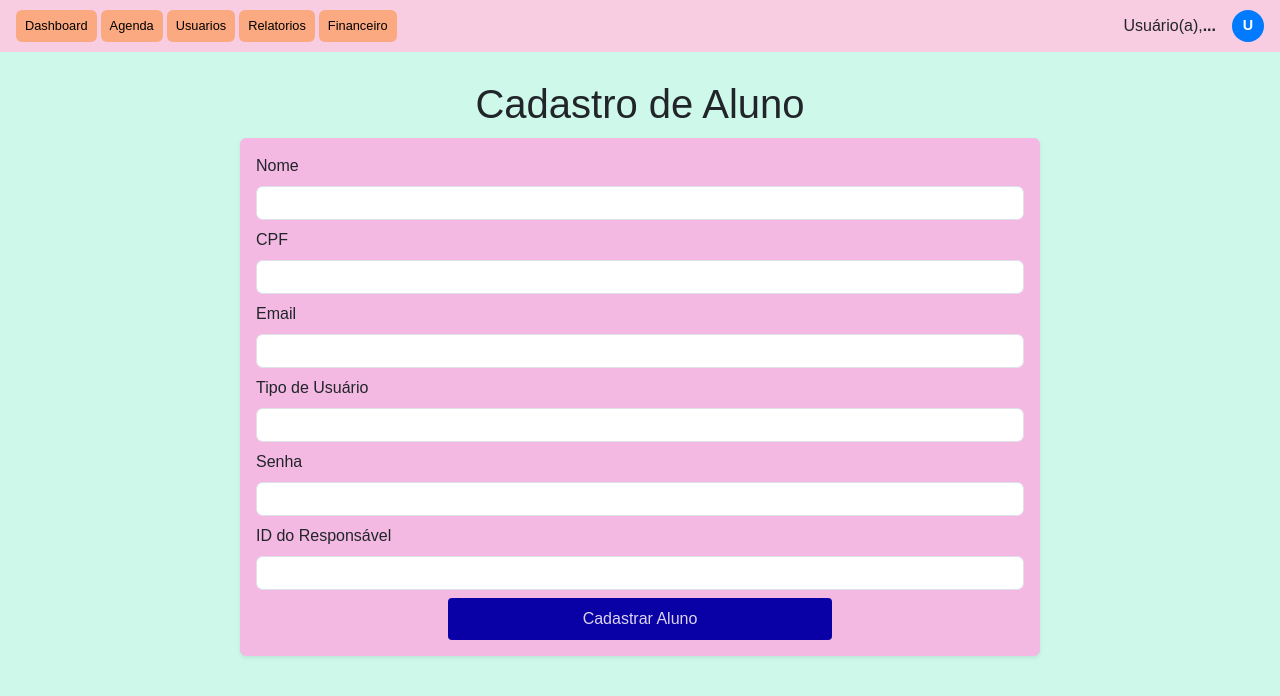
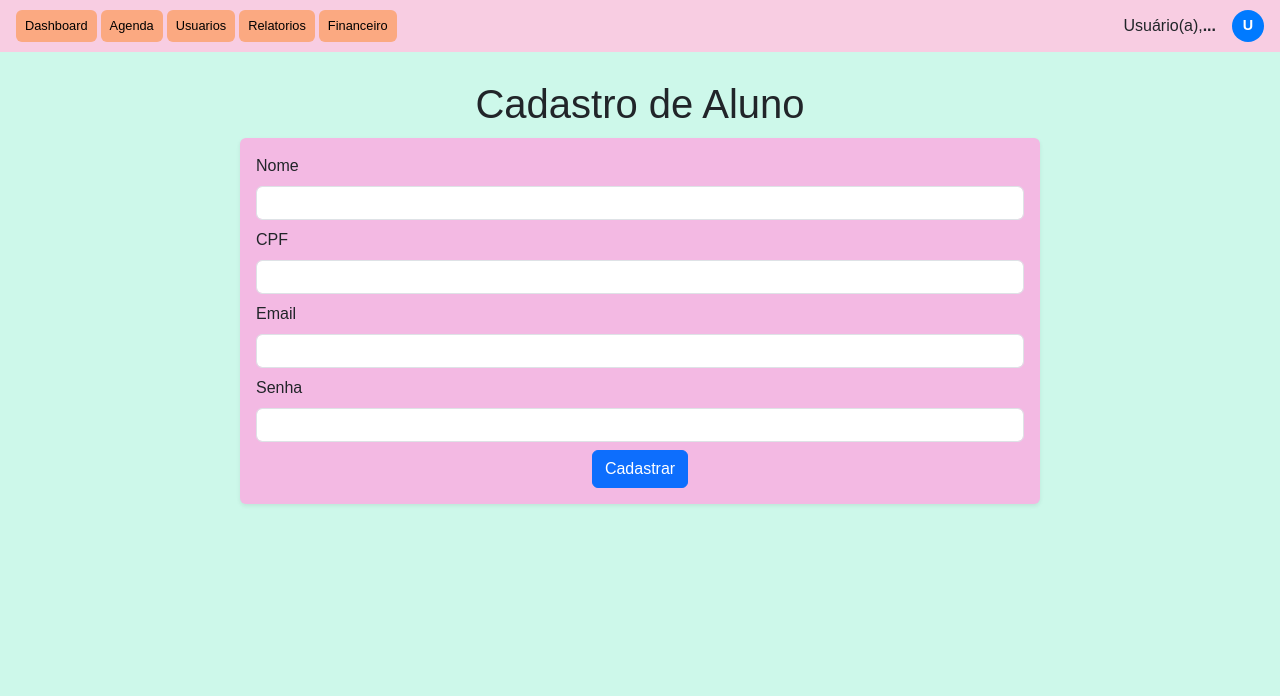
Before and after one commit to Ailton-guedes/Projeto-Personal-Kids, a React (Vite) app in the folder frontend/: page /usuarios/cadastro-de-aluno in a window 1280 px wide. Shown: the top 696 px of the page. Built offline with nearby package versions, Linux system fonts and the light colour scheme.

Commit message:
ajuste cadastro de aluno

```diff
--- a/frontend/src/pages/administrator/usuarios/Cadastro_aluno/index.jsx
+++ b/frontend/src/pages/administrator/usuarios/Cadastro_aluno/index.jsx
@@ -1,15 +1,27 @@
 import { criarAluno } from '../../../../service/api';
-import { useState } from 'react';
+import { useState, useEffect } from 'react';
+import { useLocation } from 'react-router-dom';
 
 const CadastroAluno = () => {
+    const location = useLocation();
+    const idUser = location.state?.id;
+
     const [formData, setFormData] = useState({
-        nome: '',
+        name: '',
         cpf: '',
         email: '',
-        type: '',
         password: '',
         id_responsavel: '',
     });
+
+    useEffect(() => {
+        if (idUser) {
+            setFormData((prev) => ({
+                ...prev,
+                id_responsavel: idUser,
+            }));
+        }
+    }, [idUser]);
 
     const handleChange = (e) => {
         const { name, value } = e.target;
@@ -44,11 +56,11 @@ const CadastroAluno = () => {
                 }}
             >
                 <div className="mb-2">
-                    <label htmlFor="nome" className="form-label">Nome</label>
+                    <label htmlFor="name" className="form-label">Nome</label>
                     <input
                         type="text"
-                        name="nome"
-                        value={formData.nome}
+                        name="name"
+                        value={formData.name}
                         onChange={handleChange}
                         className="form-control py-1"
                         required
@@ -80,18 +92,6 @@ const CadastroAluno = () => {
                 </div>
 
                 <div className="mb-2">
-                    <label htmlFor="type" className="form-label">Tipo de Usuário</label>
-                    <input
-                        type="text"
-                        name="type"
-                        value={formData.type}
-                        onChange={handleChange}
-                        className="form-control py-1"
-                        required
-                    />
-                </div>
-
-                <div className="mb-2">
                     <label htmlFor="password" className="form-label">Senha</label>
                     <input
                         type="password"
@@ -103,32 +103,15 @@ const CadastroAluno = () => {
                     />
                 </div>
 
-                <div className="mb-2">
-                    <label htmlFor="id_responsavel" className="form-label">ID do Responsável</label>
-                    <input
-                        type="text"
-                        name="id_responsavel"
-                        value={formData.id_responsavel}
-                        onChange={handleChange}
-                        className="form-control py-1"
-                        required
-                    />
-                </div>
+                <div className="text-center">
 
-                <div className="text-center">
                     <button
                         type="submit"
-                        className="btn"
-                        style={{
-                            backgroundColor: 'rgb(9, 1, 166)',
-                            color: 'rgb(221, 214, 238)',
-                            padding: '8px 16px',
-                            borderRadius: '4px',
-                            fontSize: '16px',
-                            width: '50%',
-                        }}
+                        className="btn btn-primary"
+
+
                     >
-                        Cadastrar Aluno
+                        Cadastrar
                     </button>
                 </div>
             </form>
--- a/frontend/src/pages/administrator/usuarios/index.jsx
+++ b/frontend/src/pages/administrator/usuarios/index.jsx
@@ -50,12 +50,15 @@ const User = () => {
       <div className="bg-white border rounded shadow-sm p-4 mb-4 d-flex flex-column flex-md-row justify-content-between align-items-start align-items-md-center gap-3">
         <p className="m-0 fw-semibold">Tipos de cadastro:</p>
         <div className="d-flex gap-2">
-          <button className="btn btn-primary" onClick={() => navigate('/usuarios/cadastro-de-aluno')}>
-            Aluno
+
+          <button className="btn btn-primary" onClick={() => navigate('/usuarios/cadastro-de-responsavel')}>
+            Responsavel
           </button>
+
           <button className="btn btn-primary" onClick={() => navigate('/usuarios/cadastro-de-professor')}>
             Professor
           </button>
+
         </div>
       </div>
 
--- a/frontend/src/pages/administrator/usuarios/perfil/index.jsx
+++ b/frontend/src/pages/administrator/usuarios/perfil/index.jsx
@@ -60,6 +60,11 @@ const Perfil = () => {
     return <div>{error}</div>;
   }
 
+
+  const idToNextPage = () => {
+    navigate('/usuarios/cadastro-de-aluno', { state: { id } });
+  }
+
   return (
     <div className="container py-4">
       <div className="bg-white rounded shadow-sm p-4" style={{ backgroundColor: '#F8CDE2' }}>
@@ -69,7 +74,7 @@ const Perfil = () => {
           </h2>
           <span
             className={`px-3 py-1 rounded-3 fw-bold text-white ${formData.status === 'ativo' ? 'bg-success' : 'bg-danger'
-              }`}m
+              }`} m
           >
             {formData.status === 'ativo' ? 'Ativado' : 'Desativado'}
           </span>
@@ -158,6 +163,7 @@ const Perfil = () => {
         </div>
 
         <div className="d-flex justify-content-start gap-2 mt-3">
+
           {isEditing ? (
             <>
               <button type="button" className="btn btn-success" onClick={handleSubmit}>
@@ -172,6 +178,15 @@ const Perfil = () => {
               Editar
             </button>
           )}
+
+          {formData.type === "responsavel" && (
+            <button
+              className="btn btn-primary"
+              onClick={idToNextPage}
+            >
+             Cadastrar Aluno
+            </button>
+          )}
         </div>
       </div>
     </div>
--- a/frontend/src/routes/root.jsx
+++ b/frontend/src/routes/root.jsx
@@ -4,7 +4,7 @@ import Error from "../pages/Error";
 
 import Login from "../pages/administrator/Login";
 import RecuperarSenha from "../pages/administrator/login/recuperar_senha";
-import CadastroAdmin from "../pages/administrator/login/cadastro_admin";
+import CadastroAdmin from "../pages/administrator/login/cadastro_responsavel";
 
 
 import Dashboard from "../pages/administrator/dashboard";
--- a/frontend/src/service/api.jsx
+++ b/frontend/src/service/api.jsx
@@ -40,5 +40,5 @@ export const criarProfessor = (data) => {
 }
 
 export const criarAluno = (data) => {
-  return api.post('/usuario/criar/aluno/', data);
+  return api.post('/usuarios/criar/aluno/', data);
 }
```
Also changed, not shown: frontend/src/pages/administrator/login/cadastro_responsavel/index.jsx (renamed from frontend/src/pages/administrator/login/cadastro_admin/index.jsx).
